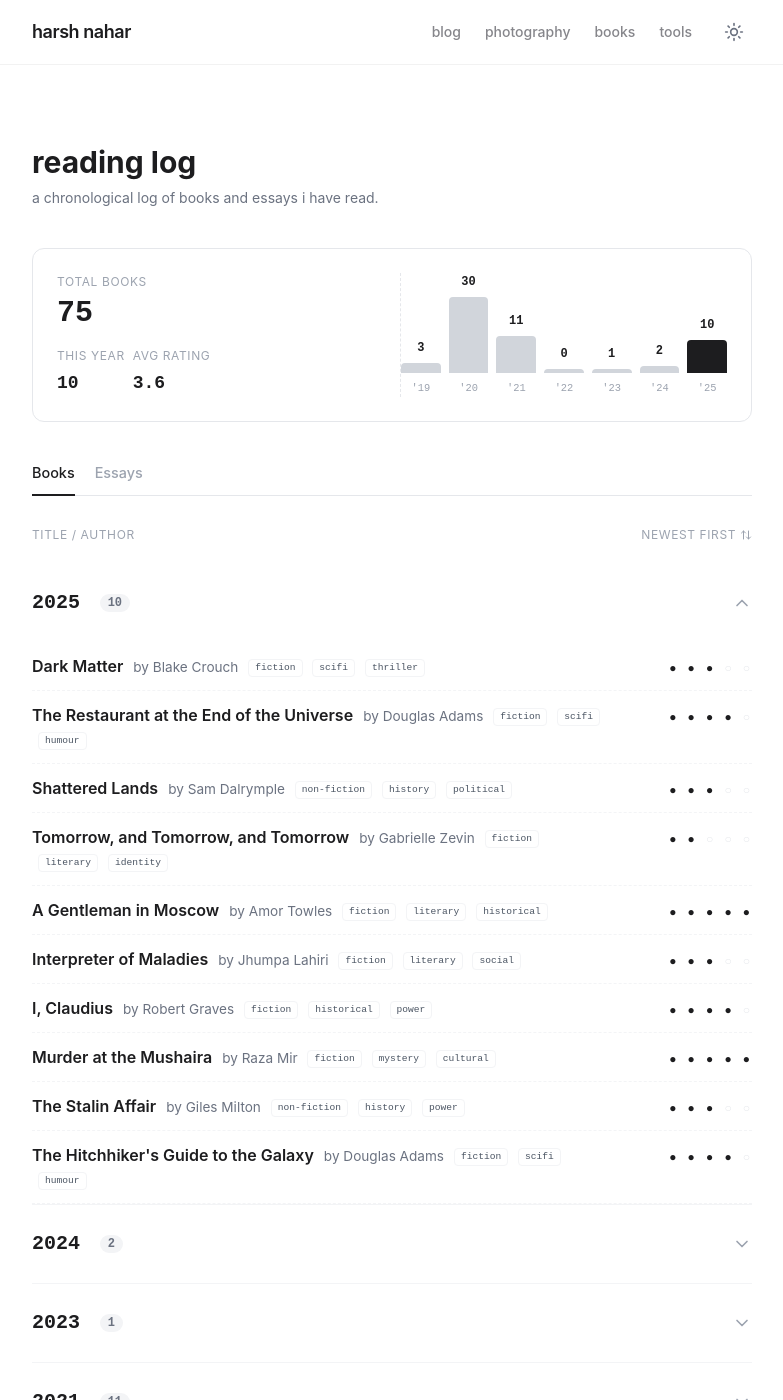
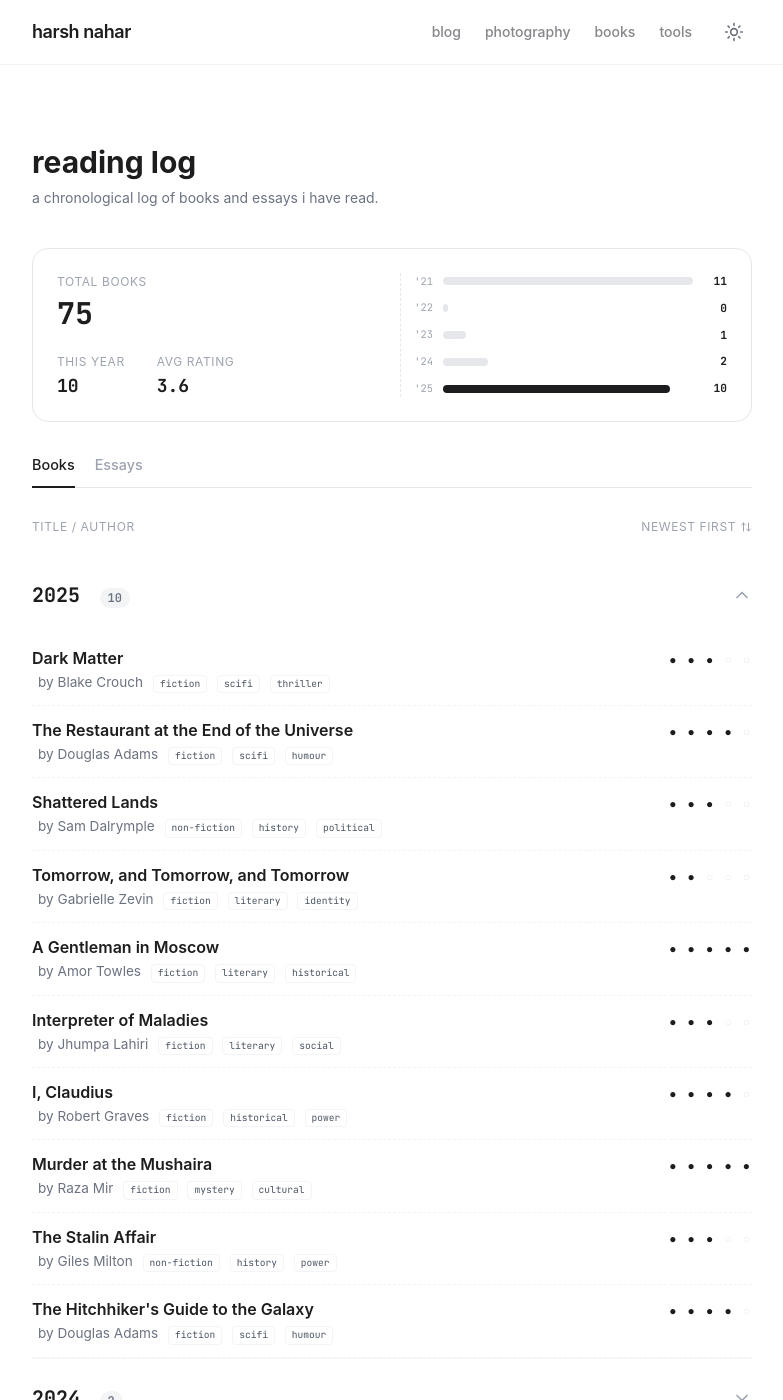
Before and after one commit to harsh-nahar/harsh-nahar.github.io, a Jekyll site: the page built from reading/index.html, in a window 1280 px wide and 1400 px high. Shown: the whole window, without its empty margins (248-1031 px from the left). Built offline with Jekyll 4.4.1, drawn with Linux system fonts in a browser that asks for light colours; some web fonts are replaced.

Commit message:
Corrected the Source for Jetbrains font in input.css
Changed loading the lucide icons to "defer"

Corrected the visualizer in reading page where the bar chart was not spaced well

```diff
--- a/_layouts/blog.html
+++ b/_layouts/blog.html
@@ -126,7 +126,7 @@ image: "https://raw.githubusercontent.com/harsh-nahar/assets/refs/heads/main/blo
 
             const btnText = btn.innerText.replace('#', '').trim();
             if(btnText === tag || (tag === 'all' && btnText === 'all')) {
-                btn.classList.add('bg-black', 'text-white', 'dark:bg-white', 'dark:text-black');
+                btn.classList.add('bg-black', '!text-white', 'dark:bg-white', '!dark:text-black');
                 btn.classList.remove('text-[#86868b]');
             }
         });
--- a/_layouts/default.html
+++ b/_layouts/default.html
@@ -92,28 +92,7 @@
   <link rel="stylesheet" href="{{ '/styles.css' | relative_url }}">
 
   <!-- Icons -->
-  <script src="https://unpkg.com/lucide@latest"></script>
-
-  <script>
-    tailwind.config = {
-      darkMode: 'class',
-      theme: {
-        extend: {
-          colors: {
-            dark: { bg: '#000000', card: '#1c1c1e', text: '#f5f5f7', muted: '#86868b', border: '#333333' }
-          },
-          fontFamily: {
-            sans: ['-apple-system', 'BlinkMacSystemFont', '"SF Pro Text"', '"Inter"', 'sans-serif'],
-            mono: ['ui-monospace', 'SFMono-Regular', '"JetBrains Mono"', 'monospace'],
-          },
-          typography: (theme) => ({
-            DEFAULT: { css: { '--tw-prose-body': '#1d1d1f', '--tw-prose-headings': '#1d1d1f', '--tw-prose-links': '#0071e3', maxWidth: 'none' } },
-            invert: { css: { '--tw-prose-body': '#f5f5f7', '--tw-prose-headings': '#f5f5f7', '--tw-prose-links': '#2997ff' } },
-          }),
-        }
-      }
-    }
-  </script>
+  <script src="https://unpkg.com/lucide@latest" defer></script>
 </head>
 
 <body class="bg-white text-[#1d1d1f] dark:bg-dark-bg dark:text-dark-text min-h-screen flex flex-col antialiased selection:bg-blue-100 dark:selection:bg-blue-900">
--- a/reading/index.html
+++ b/reading/index.html
@@ -13,245 +13,135 @@ image: "https://cdn.jsdelivr.net/gh/harsh-nahar/assets@main/blog-assets/dark_boo
     Relies on Tailwind for layout, but custom CSS for specific components.
     ========================================
 -->
+
 <style>
     /* --- DASHBOARD CONTAINER --- */
     .stat-card {
-        padding: 24px;
+        padding: 24px; /* Standard comfortable padding */
         border: 1px solid #e5e7eb;
-        border-radius: 12px;
+        border-radius: 16px;
         background: #fff;
-        margin-bottom: 40px;
+        margin-bottom: 32px;
     }
     .dark .stat-card { background: #1c1c1e; border-color: #333; }
 
     /* Stats Typography */
     .stat-label { font-size: 0.75rem; text-transform: uppercase; color: #9ca3af; letter-spacing: 0.05em; margin-bottom: 4px; }
-    .stat-val { font-family: 'JetBrains Mono', monospace; font-weight: 700; color: #1d1d1f; }
+    .stat-val { font-family: 'JetBrains Mono', monospace; font-weight: 700; color: #1d1d1f; line-height: 1.2; }
     .dark .stat-val { color: #fff; }
 
-    /* --- TABS (Books vs Essays) --- */
-    .tab-bar {
+    /* --- CHART VISUALIZER --- */
+    .chart-container {
         display: flex;
-        gap: 20px;
-        border-bottom: 1px solid #e5e7eb;
-        margin-bottom: 30px;
+        flex-direction: column;
+        gap: 10px;
+        height: auto;
+        padding: 0;
     }
+
+    .bar-group {
+        display: grid;
+        grid-template-columns: 32px 1fr 24px;
+        align-items: center;
+        gap: 10px;
+    }
+
+    .bar-track {
+        width: 100%;
+        height: 8px;
+        background: transparent;
+    }
+
+    .bar {
+        height: 100%;
+        background-color: #e5e7eb !important;
+        border-radius: 4px;
+        transition: width 0.4s ease;
+    }
+
+    .bar.active-year {
+        background-color: #1d1d1f !important;
+    }
+
+    .dark .bar {
+        background-color: #3f3f46 !important;
+    }
+
+    .dark .bar.active-year {
+        background-color: #fff !important;
+    }
+
+    .bar-label {
+        font-family: 'JetBrains Mono', monospace;
+        font-size: 0.65rem;
+        color: #9ca3af;
+        text-align: right;
+    }
+
+    .bar-val {
+        font-family: 'JetBrains Mono', monospace;
+        font-size: 0.7rem;
+        font-weight: 700;
+        color: #1d1d1f;
+        text-align: right;
+    }
+    /* Show number on hover OR if it's the current year */
+    .bar-group:hover .bar-val, .bar-group:active .bar-val { opacity: 1; }
+    .dark .bar-val { color: #fff; }
+
+    /* --- TABS & LISTS --- */
+    .tab-bar { display: flex; gap: 20px; border-bottom: 1px solid #e5e7eb; margin-bottom: 30px; }
     .dark .tab-bar { border-color: #333; }
-
-    .tab-btn {
-        padding-bottom: 10px;
-        font-size: 0.9rem;
-        font-weight: 500;
-        color: #9ca3af;
-        cursor: pointer;
-        transition: color 0.2s;
-        border-bottom: 2px solid transparent; /* Invisible border for hover state */
-        margin-bottom: -1px; /* Overlaps the bottom border */
-    }
+    .tab-btn { padding-bottom: 10px; font-size: 0.9rem; font-weight: 500; color: #9ca3af; cursor: pointer; border-bottom: 2px solid transparent; margin-bottom: -1px; }
     .tab-btn.active { color: #1d1d1f; border-bottom-color: #1d1d1f; }
     .dark .tab-btn.active { color: #fff; border-bottom-color: #fff; }
 
-    /* --- LIST ROWS --- */
-    .list-header {
-        display: flex; justify-content: space-between; align-items: center;
-        margin-bottom: 20px; font-size: 0.75rem; color: #9ca3af; text-transform: uppercase; letter-spacing: 0.05em;
-    }
+    .list-header { display: flex; justify-content: space-between; align-items: center; margin-bottom: 20px; font-size: 0.75rem; color: #9ca3af; text-transform: uppercase; letter-spacing: 0.05em; }
 
-    .item-row {
-        display: flex;
-        justify-content: space-between;
-        align-items: baseline;
-        padding: 12px 0;
-        border-bottom: 1px dashed #f3f4f6;
-        transition: opacity 0.2s;
-    }
+    .item-row { display: flex; justify-content: space-between; align-items: baseline; padding: 12px 0; border-bottom: 1px dashed #f3f4f6; transition: opacity 0.2s; }
     .dark .item-row { border-color: #27272a; }
     .item-row:hover { opacity: 0.7; }
-
-    /* Hide the non-relevant rows when filtering */
     .item-row.hidden { display: none !important; }
 
-    /* Flex adjustment for mobile vs desktop in list items */
-    /* Mobile: Stack them vertically */
+    @media (min-width: 640px) {
+        .item-left { display: block; }
+        .item-author::before { content: " "; margin-left: 6px; }
+    }
     .item-left { display: flex; flex-direction: column; gap: 2px; max-width: 80%; }
-    /* Desktop: Flow them like a sentence to remove the gap */
-    @media (min-width: 640px) {
-        .item-left {
-            display: block;
-        }
-        /* Add a small separator before the author */
-        .item-author::before {
-            content: " ";
-            margin-left: 6px;
-        }
-    }
 
-    .item-title { font-weight: 600; color: #1d1d1f; text-decoration: none; font-size: 1rem; }
+    .item-title { font-weight: 600; color: #1d1d1f; font-size: 1rem; }
     .dark .item-title { color: #fff; }
     .item-author { font-size: 0.85rem; color: #6b7280; font-weight: 400; }
     .item-meta { font-family: 'JetBrains Mono', monospace; font-size: 0.75rem; color: #9ca3af; white-space: nowrap; }
 
-    /* --- Micro-Tags for type of books --- */
-    .tag-pill {
-    display: inline-block;
-    font-family: 'JetBrains Mono', monospace;
-    font-size: 0.6rem; /* Smaller than normal text */
-    padding: 1px 6px;
-    border: 1px solid #f3f4f6;
-    border-radius: 4px;
-    color: #4b5563;
-    margin-left: 6px;
-    background: transparent;
-    text-transform: lowercase;
-    vertical-align: middle;
-    cursor: pointer;
-    transition: all 0.2s ease;
-    }
-    .tag-pill:hover {
-    background: #e5e7eb; /* Slightly darker on hover */
-    color: #1d1d1f;
-    }
+    .tag-pill { display: inline-block; font-family: 'JetBrains Mono', monospace; font-size: 0.6rem; padding: 1px 6px; border: 1px solid #f3f4f6; border-radius: 4px; color: #4b5563; margin-left: 6px; cursor: pointer; transition: all 0.2s ease; }
+    .tag-pill:hover { background: #e5e7eb; color: #1d1d1f; }
+    .dark .tag-pill { border-color: #333; color: #6b7280; }
+    .dark .tag-pill:hover { background: #4b5563; color: #fff; }
 
-    /* Dark mode overrides */
-    .dark .tag-pill {
-    border-color: #333;
-    background: transparent;
-    color: #6b7280;
-    }
-    .dark .tag-pill:hover {
-    background: #4b5563;
-    color: #fff;
-    }
+    .filter-active-badge { display: inline-flex; align-items: center; gap: 6px; background: #1d1d1f; color: #fff; padding: 4px 12px; border-radius: 99px; font-size: 0.75rem; cursor: pointer; font-family: 'JetBrains Mono', monospace; }
+    .dark .filter-active-badge { background: #fff; color: #000; }
 
-    /* Mobile tweak: reduce margin on small screens if needed */
-    @media (max-width: 640px) {
-    .tag-pill { margin-left: 4px; padding: 1px 4px; }
-    }
-    .filter-active-badge {
-        display: inline-flex; align-items: center; gap: 6px;
-        background: #1d1d1f; color: #fff;
-        padding: 4px 12px; border-radius: 99px;
-        font-size: 0.75rem; cursor: pointer;
-        font-family: 'JetBrains Mono', monospace;
-    }
-    .dark .filter-active-badge {
-        background: #fff; color: #000;
-    }
+    .stars { letter-spacing: 2px; }
+    .star-fill { color: #1d1d1f; } .star-empty { color: #e5e7eb; }
+    .dark .star-fill { color: #fff; } .dark .star-empty { color: #333; }
+    .sort-toggle { cursor: pointer; display: flex; align-items: center; gap: 4px; }
+    .sort-toggle:hover { color: #1d1d1f; } .dark .sort-toggle:hover { color: #fff; }
 
-    /* --- STARS (Monochrome System) --- */
-    .stars { letter-spacing: 2px; }
-    .star-fill { color: #1d1d1f; }
-    .star-empty { color: #e5e7eb; }
-    .dark .star-fill { color: #fff; }
-    .dark .star-empty { color: #333; }
-
-    /* Sort Control Link */
-    .sort-toggle { cursor: pointer; display: flex; align-items: center; gap: 4px; }
-    .sort-toggle:hover { color: #1d1d1f; dark:color: #fff; }
-
-    /* --- ACCORDION (Year Groups) --- */
-    details {
-        border-bottom: 1px solid #f3f4f6;
-        margin-bottom: 0;
-    }
+    details { border-bottom: 1px solid #f3f4f6; margin-bottom: 0; }
     .dark details { border-color: #27272a; }
-
-    /* Hide default browser triangle */
     details > summary { list-style: none; outline: none; }
     details > summary::-webkit-details-marker { display: none; }
-
-    .year-summary {
-        display: flex;
-        justify-content: space-between;
-        align-items: center;
-        padding: 24px 0;
-        cursor: pointer;
-        font-family: 'JetBrains Mono', monospace;
-        color: #1d1d1f;
-        transition: opacity 0.2s;
-    }
+    .year-summary { display: flex; justify-content: space-between; align-items: center; padding: 24px 0; cursor: pointer; font-family: 'JetBrains Mono', monospace; color: #1d1d1f; transition: opacity 0.2s; }
     .dark .year-summary { color: #fff; }
     .year-summary:hover { opacity: 0.7; }
-
     .year-text { font-size: 1.25rem; font-weight: 700; }
-
-    /* The small bubble showing book count per year */
-    .year-count {
-        font-size: 0.75rem;
-        background: #f3f4f6;
-        color: #6b7280;
-        padding: 2px 8px;
-        border-radius: 99px;
-        margin-left: 10px;
-        vertical-align: middle;
-        font-weight: 600;
-    }
+    .year-count { font-size: 0.75rem; background: #f3f4f6; color: #6b7280; padding: 2px 8px; border-radius: 99px; margin-left: 10px; font-weight: 600; }
     .dark .year-count { background: #333; color: #9ca3af; }
-
-    /* Animation logic for accordion */
     .chevron { transition: transform 0.2s; color: #9ca3af; }
     details[open] .chevron { transform: rotate(180deg); }
-
     details[open] > .group-content { animation: slideDown 0.25s ease-out; }
-    @keyframes slideDown {
-        from { opacity: 0; transform: translateY(-5px); }
-        to { opacity: 1; transform: translateY(0); }
-    }
-
-    /* --- CHART VISUALIZER --- */
-    .chart-container {
-        display: flex;
-        align-items: flex-end; /* Aligns bars to bottom */
-        justify-content: flex-end; /* Aligns chart to right */
-        gap: 8px;
-        height: 100%;
-        min-height: 120px;
-        padding-bottom: 24px; /* Space for year labels */
-    }
-
-    .bar-group {
-        display: flex;
-        flex-direction: column;
-        align-items: center;
-        justify-content: flex-end;
-        height: 100%;
-        flex: 1;
-        max-width: 40px;
-        min-width: 0; /* Important for flex shrinking on mobile */
-        position: relative;
-    }
-
-    .bar {
-        width: 100%;
-        background-color: #d1d5db !important; /* Visible gray */
-        border-radius: 4px 4px 0 0;
-        transition: height 0.5s ease;
-        min-height: 4px; /* Minimum height for empty years */
-    }
-    .dark .bar { background-color: #3f3f46 !important; }
-
-    .bar.active-year { background-color: #1d1d1f !important; }
-    .dark .bar.active-year { background-color: #fff !important; }
-
-    .bar-label {
-        position: absolute;
-        bottom: -24px;
-        font-family: 'JetBrains Mono', monospace;
-        font-size: 0.65rem;
-        color: #9ca3af;
-        width: 100%;
-        text-align: center;
-    }
-
-    .bar-val {
-        margin-bottom: 6px;
-        font-family: 'JetBrains Mono', monospace;
-        font-size: 0.75rem;
-        font-weight: 700;
-        color: #1d1d1f;
-        z-index: 10;
-    }
-    .dark .bar-val { color: #fff; }
+    @keyframes slideDown { from { opacity: 0; transform: translateY(-5px); } to { opacity: 1; transform: translateY(0); } }
 </style>
 
 
@@ -285,7 +175,7 @@ image: "https://cdn.jsdelivr.net/gh/harsh-nahar/assets@main/blog-assets/dark_boo
                 </div>
 
                 <!-- Bottom: Secondary Stats (Current Year + Avg Rating) -->
-                <div class="flex flex-col sm:flex-row gap-2 sm:gap-10">
+                <div class="flex flex-row gap-8">
                     <div>
                         <p class="stat-label">This Year</p>
                         <div class="stat-val text-lg sm:text-xl" id="statCurrentYear">0</div>
@@ -508,9 +398,9 @@ image: "https://cdn.jsdelivr.net/gh/harsh-nahar/assets@main/blog-assets/dark_boo
         // Update "This Year" Text
         document.getElementById('statCurrentYear').textContent = yearMap[currentYear] || 0;
 
-        // 3. Render Bar Chart (Last 7 Years)
+        // 3. Render Bar Chart (Last 5 Years)
         const chartContainer = document.getElementById('readingChart');
-        const yearsToShow = 7;
+        const yearsToShow = 5;
         const startYear = currentYear - yearsToShow + 1;
 
         // Find max value
@@ -529,9 +419,11 @@ image: "https://cdn.jsdelivr.net/gh/harsh-nahar/assets@main/blog-assets/dark_boo
 
             chartHTML += `
                 <div class="bar-group">
+                    <span class="bar-label">'${y.toString().slice(2)}</span>
+                    <div class="bar-track">
+                        <div class="bar ${activeClass}" style="width: ${barHeight}%"></div>
+                    </div>
                     <span class="bar-val">${count}</span>
-                    <div class="bar ${activeClass}" style="height: ${barHeight}%"></div>
-                    <span class="bar-label">'${y.toString().slice(2)}</span>
                 </div>
             `;
         }
```
Also changed, not shown: other parts of _layouts/default.html (+4 -2 lines), input.css (+4 -4 lines), robots.txt (line endings or trailing spaces), styles.css.
